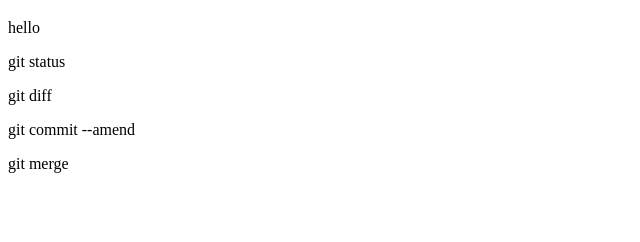
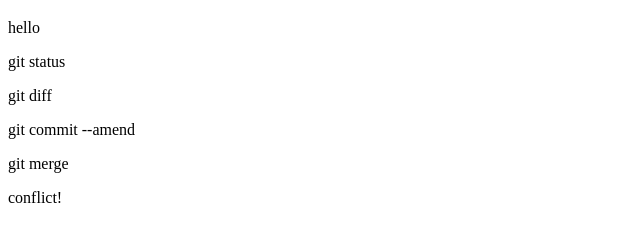
Before and after one commit to YYusuke-Kyocera/git_tutorial, a plain HTML site: page index.html in a window 1280 px wide. Shown: the part 70-312 px from the top of the page, without its empty margins (0-640 px from the left). Drawn offline with Linux system fonts and the light colour scheme.

Commit message:
コンフリクトのテスト

```diff
--- a/index.html
+++ b/index.html
@@ -12,5 +12,6 @@
     <p>git diff</p>
     <p>git commit --amend</p>
     <p>git merge</p>
+    <p>conflict!</p>
 </body>
 </html>
```
